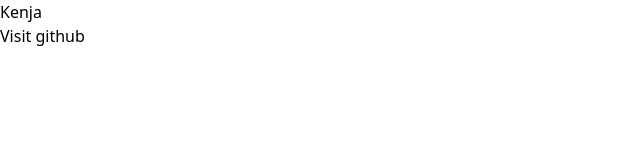
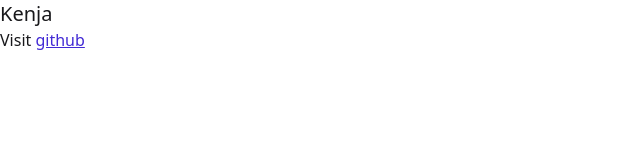
Before and after one commit to honehone12/kenja-web, a SvelteKit app: page / in a window 1280 px wide. Shown: the top 160 px of the page, without its empty margins (0-640 px from the left). Built offline with nearby package versions, Linux system fonts and the light colour scheme.

Commit message:
added css library

```diff
--- a/package.json
+++ b/package.json
@@ -27,5 +27,8 @@
 			"esbuild"
 		]
 	},
-	"packageManager": "pnpm@10.6.1+sha512.40ee09af407fa9fbb5fbfb8e1cb40fbb74c0af0c3e10e9224d7b53c7658528615b2c92450e74cfad91e3a2dcafe3ce4050d80bda71d757756d2ce2b66213e9a3"
+	"packageManager": "pnpm@10.6.1+sha512.40ee09af407fa9fbb5fbfb8e1cb40fbb74c0af0c3e10e9224d7b53c7658528615b2c92450e74cfad91e3a2dcafe3ce4050d80bda71d757756d2ce2b66213e9a3",
+	"dependencies": {
+		"daisyui": "^5.0.0"
+	}
 }
--- a/src/app.css
+++ b/src/app.css
@@ -1 +1,2 @@
 @import 'tailwindcss';
+@plugin 'daisyui';
--- a/src/routes/+page.svelte
+++ b/src/routes/+page.svelte
@@ -1,2 +1,10 @@
-<h1>Kenja</h1>
-<p>Visit <a href="https://https://github.com/honehone12/kenja-web"> github</a></p>
+<h1 class="text-xl">Kenja</h1>
+<p>
+    Visit
+    <a
+        href="https://https://github.com/honehone12/kenja-web"
+        class="link link-primary"
+    >
+        github
+    </a>
+</p>
```
